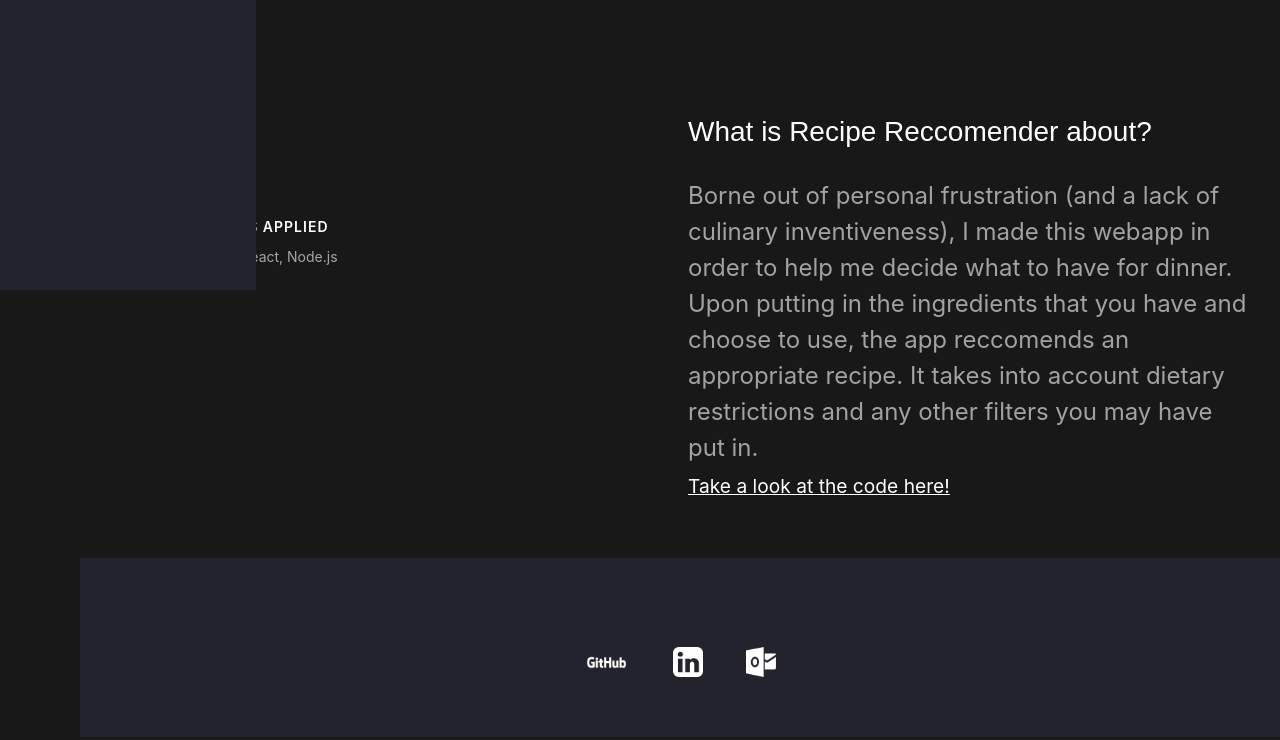
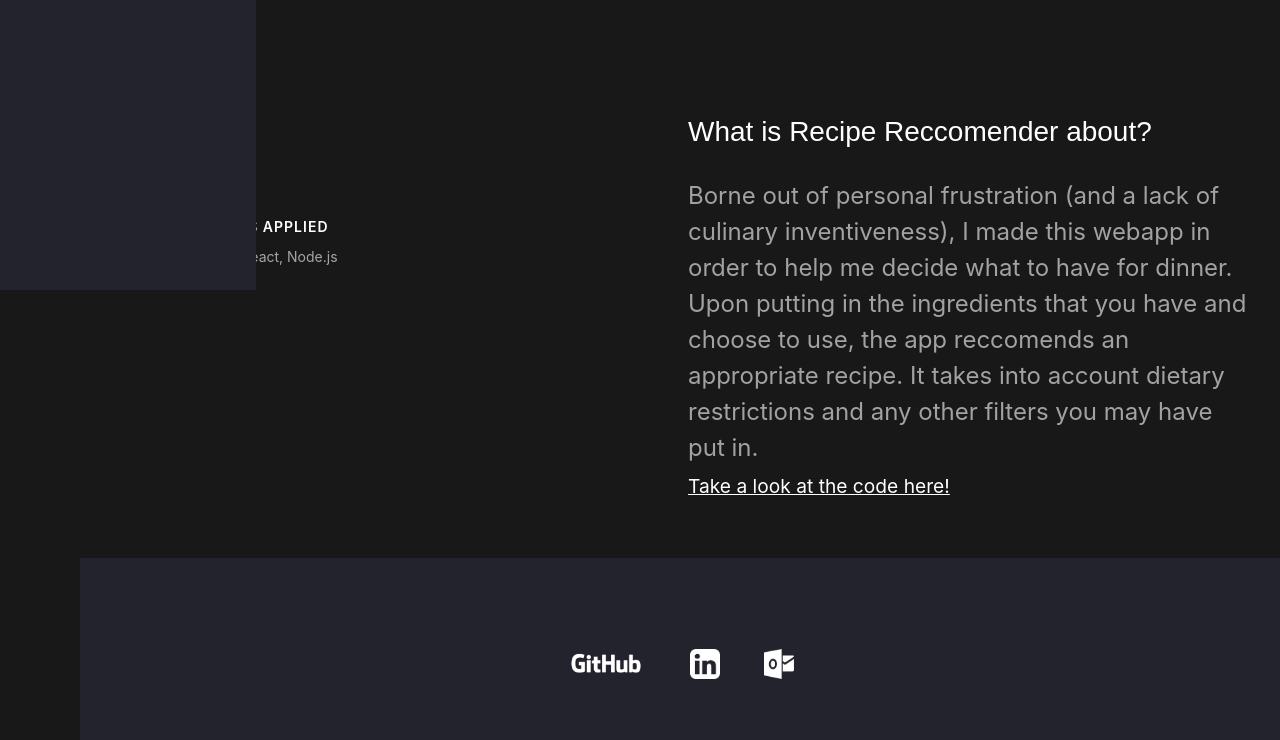
Before and after one commit to JayTatikonda/jaytatikonda.github.io, a plain HTML site: page Diet_Planner.html in a window 1280 px wide. Shown: the part 510-1250 px from the top of the page. Drawn offline with Linux system fonts and the light colour scheme; a script that the page names is missing.

Commit message:
Update icon sizing

```diff
--- a/Diet_Planner.html
+++ b/Diet_Planner.html
@@ -85,7 +85,7 @@
             <div class="container container-defaults">
                 <div class="footerholder">
                     <div class="socialcontainer">
-                        <a href="https://github.com/JayTatikonda" target="_blank" class="sociallink project-link-defaults"><img src="images/GitHub_Logo_White.png" loading="lazy" width="45" alt=" "></a>
+                        <a href="https://github.com/JayTatikonda" target="_blank" class="sociallink project-link-defaults"><img src="images/GitHub_Logo_White.png" loading="lazy" width="45" alt=" " class="socialimg2"></a>
                         <a href="https://www.linkedin.com/in/jayasurya-tatikonda/" target="_blank" class="sociallink project-link-defaults"><img src="images/Vector-1.png" loading="lazy" width="45" alt=" " class="socialimg"></a>
                         <a href="mailto:tjsanirudh@gmail.com" class="sociallink project-link-defaults"><img src="images/file-icons_microsoft-outlook.png" loading="lazy" width="45" alt=" " class="socialimg"></a>
                     </div>
```
